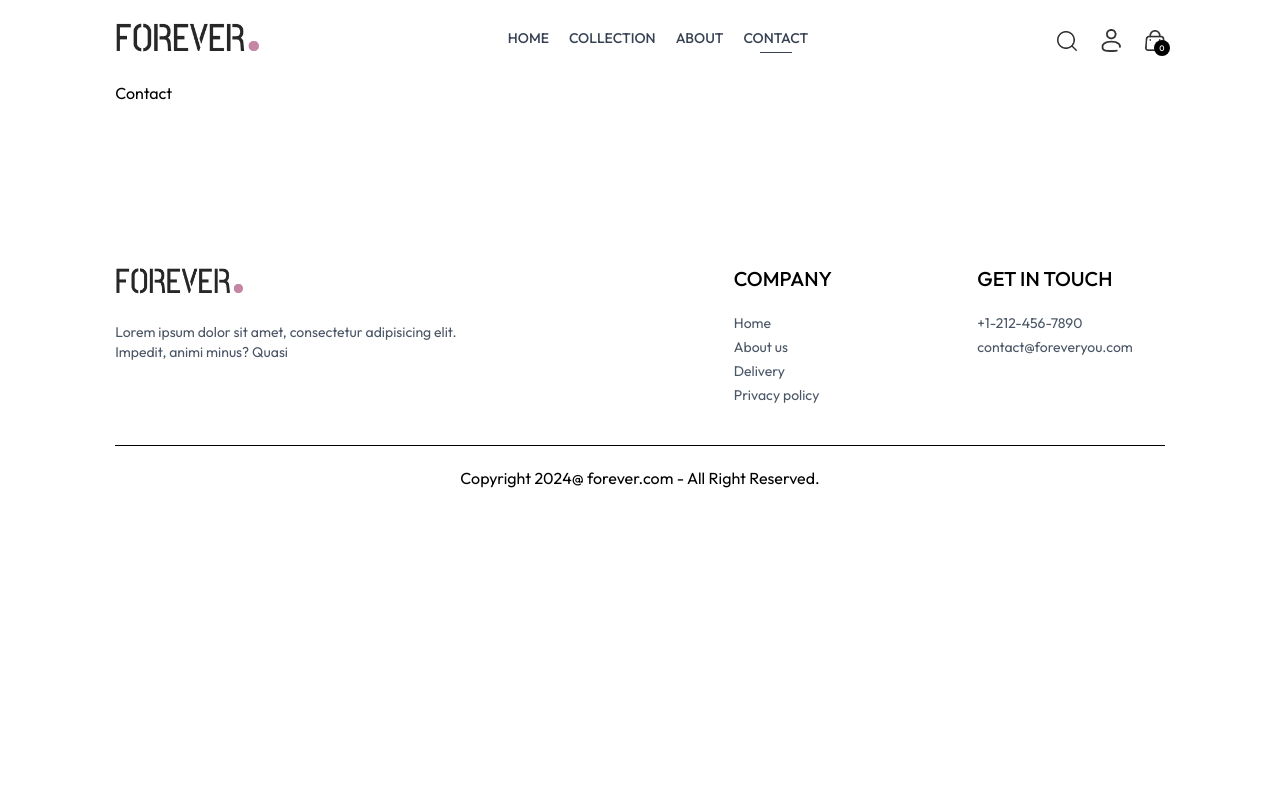
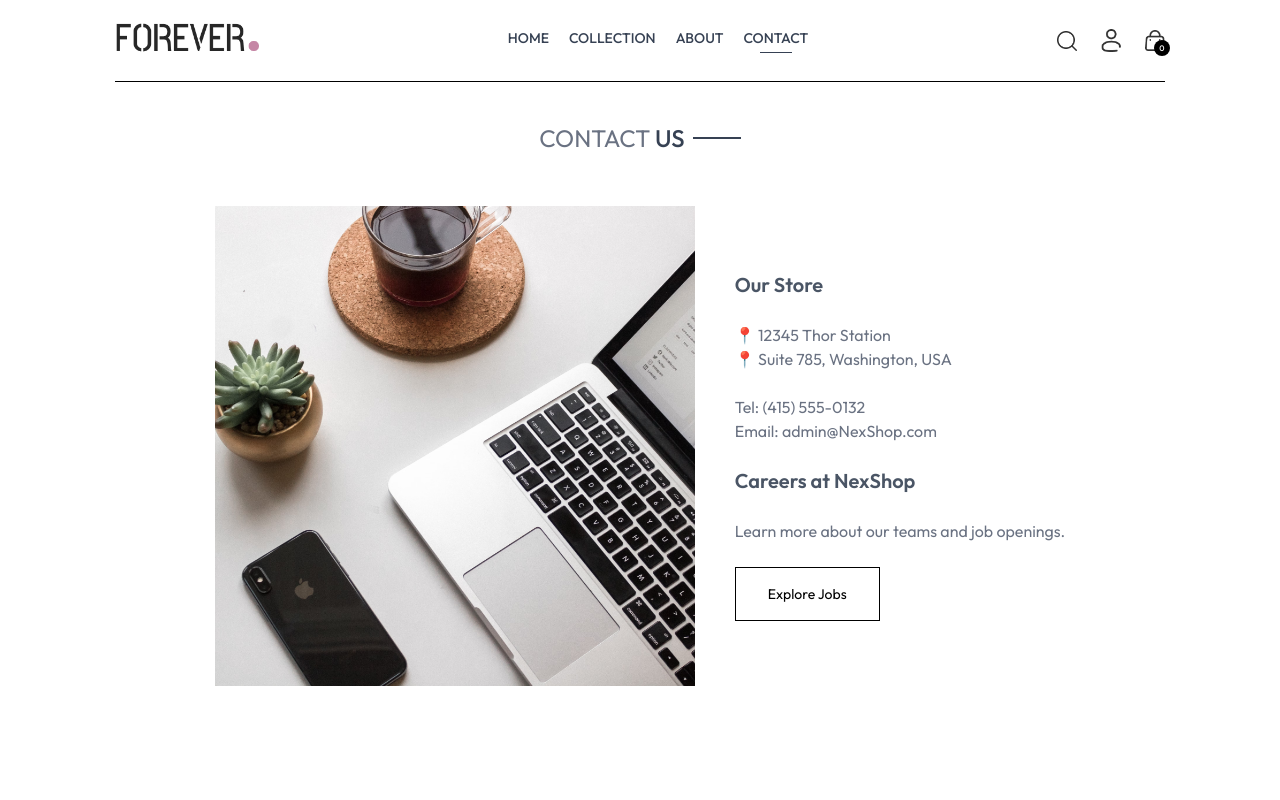
Before and after one commit to harrySentinel/NexShop, a React (Vite) app: page /contact in a window 1280 px wide. Shown: the top 800 px of the page. Built offline with nearby package versions, Linux system fonts and the light colour scheme.

Commit message:
Contact us & frontend part is completed

```diff
--- a/src/pages/Contact.jsx
+++ b/src/pages/Contact.jsx
@@ -1,8 +1,30 @@
 import React from 'react'
+import { assets } from '../assets/assets'
+import Title from '../components/Title'
+import NewsletterBox from '../components/NewsletterBox'
 
 const Contact = () => {
   return (
-    <div>Contact</div>
+    <div>
+
+      <div className='text-center text-2xl pt-10 border-t'>
+        <Title text1={'CONTACT'} text2={'US'} />
+      </div>
+
+      <div className='my-10 flex flex-col justify-center md:flex-row gap-10 mb-28'>
+       <img className='w-full md:max-w-[480px]' src={assets.contact_img} alt="" />
+       <div className='flex flex-col justify-center items-start gap-6'>
+        <p className='font-semibold text-xl text-gray-600'>Our Store</p>
+        <p className='text-gray-500'>📍 12345 Thor Station <br/> 📍 Suite 785, Washington, USA</p>
+        <p className='text-gray-500'>Tel: (415) 555-0132 <br/> Email: admin@NexShop.com</p>
+        <p className='font-semibold text-xl text-gray-600'>Careers at NexShop</p>
+        <p className='text-gray-500'>Learn more about our teams and job openings.</p>
+        <button className='border border-black px-8 py-4 text-sm hover:bg-black hover:text-white transition-all duration-500'>Explore Jobs</button>
+       </div>
+      </div>
+
+     <NewsletterBox/>
+    </div>
   )
 }
 
```
